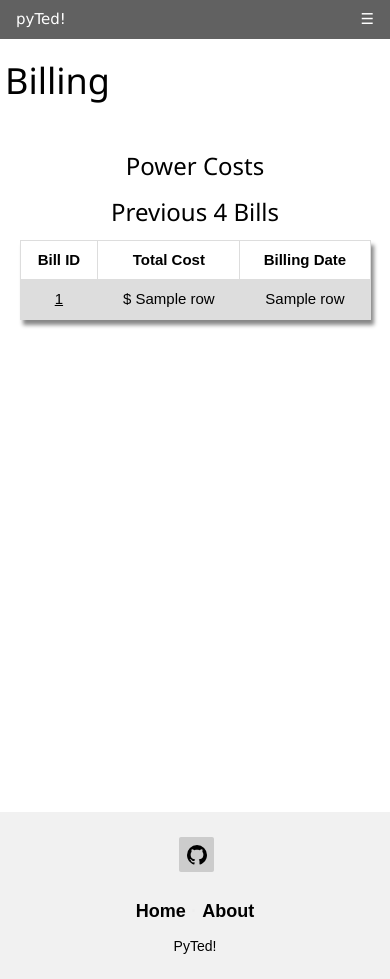
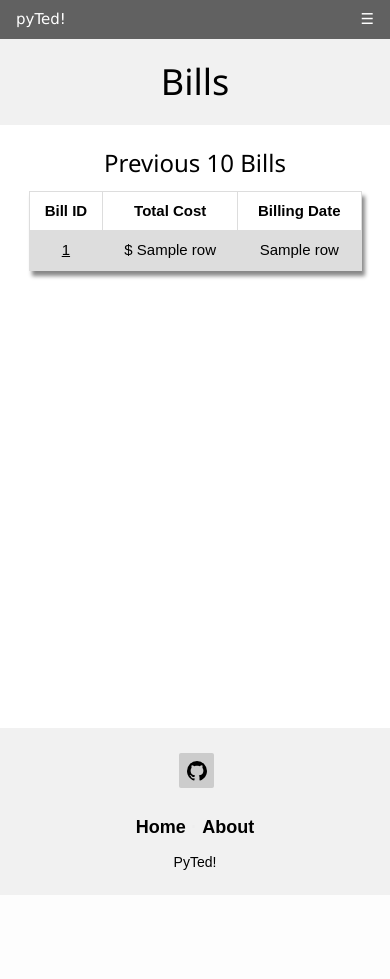
Before and after one commit to ch0ppy35/pyTed, a Python web app: template app/templates/bills.html in a window 390 px wide. After the commit the page ends 870 px from the top, so only its background shows below. Run offline with Jinja, Linux system fonts and the light colour scheme; the template is opened without the code that fills it: most values are stand-ins (such as "Sample title", 1, 10 or a date in 2020); some libraries are stand-ins or nearby versions.

Commit message:
Update bills, fix gauge on mobile

```diff
--- a/app/static/css/main.css
+++ b/app/static/css/main.css
@@ -30,18 +30,19 @@ table {
 }
 
 .gaugeTitle {
-    display: inline-block;
+    display: block;
     position: absolute;
     float: left;
     left: 0;
     width: 100%;
     text-align: center;
     color: #676b70;
+    z-index: 1;
     font-weight: bold;
 }
 
 .gaugeLabel {
-    display: inline-block;
+    display: block;
     position: absolute;
     float: left;
     left: 0;
--- a/app/templates/bills.html
+++ b/app/templates/bills.html
@@ -2,15 +2,14 @@
 
 {% block content %}
     <title>Bills | pyTed</title>
-<h1>Billing </h1>
-<div class="w3-row" id="main">
-        <div class="w3-third w3-center">
-            <p></p>
+    <div id="main" class="w3-mobile">
+        <div class="w3-light-gray w3-center" style="padding:1px">
+            <h1>Bills</h1>
         </div>
-<div class="w3-third w3-center">
-            <h3>Power Costs</h3>
+        <div class="w3-row">
+            <div class="w3-center" style="padding: 10px">
+            <h3>Previous 10 Bills</h3>
                 <div class="table3">
-                <h3>Previous 4 Bills</h3>
                     <table>
                         <tr>
                             <th>Bill ID</th>
@@ -21,7 +20,7 @@
                         </tr>
                         {% for row in bills %}
                             <tr>
-                        <td> <a href="/billData?billid={{ row[0] }}"> {{ row[0] }} </a></td>
+                                <td><a href="/billData?billid={{ row[0] }}"> {{ row[0] }} </a></td>
                                 <td>$ {{ row[1] }} </td>
                                 <td>{{ row[2] }}</td>
                             </tr>
@@ -30,5 +29,6 @@
                 </div>
             </div>
         </div>
+    </div>
 {% endblock %}
 {% include 'footer.html' %}
--- a/app/templates/index.html
+++ b/app/templates/index.html
@@ -2,7 +2,7 @@
 {% block content %}
 <title>Status | pyTed</title>
 <div id="main" class="w3-mobile">
-    <div class="w3-light-gray w3-center" style="padding:1px">
+    <div class="w3-light-gray w3-center" id="gaugeContainer" style="padding:1px">
         <span class="gaugeTitle">Real-Time kW Usage</span>
         <span class="gaugeLabel">
             <div id="rtkw"> {{ currentStatus[0][1] }} kW</div>
--- a/app/templates/top.html
+++ b/app/templates/top.html
@@ -23,6 +23,16 @@
             }
         }
     </script>
+    <script>
+        function gaugeHide() {
+            var x = document.getElementById("gaugeContainer");
+            if (x.className.indexOf("w3-hide") == -1) {
+                x.className += " w3-hide";
+            } else {
+                x.className = x.className.replace(" w3-hide", "");
+            }
+        }
+    </script>
 </head>
 <body>
 <div class="w3-bar w3-dark-gray">
@@ -36,7 +46,7 @@
         <i class="material-icons w3-large">code</i>
     </a>
     <a class="w3-bar-item w3-button w3-right w3-hide-large w3-hide-medium" href="javascript:void(0)"
-       onclick="mobileNav()">&#9776;</a>
+       onclick="mobileNav(), gaugeHide()">&#9776;</a>
 </div>
 <div class="w3-bar-block w3-dark-gray w3-hide w3-hide-large w3-hide-medium" id="mobileNav">
     <a class="w3-bar-item w3-button w3-left" href="/">Home</a>
```
Lines whose indentation alone changed are shown as unchanged.
